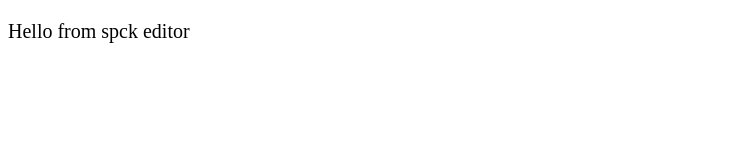
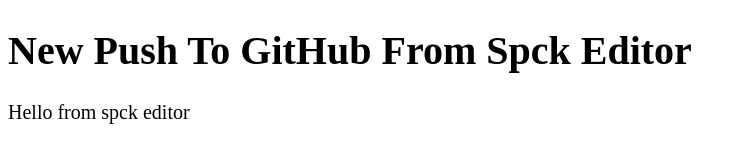
Before and after one commit to arifaanni-colde/HTML-githubTest, a plain HTML site: page index.html in a window 1280 px wide. Shown: the whole page, without its empty margins (0-746 px from the left). Drawn offline with Linux system fonts and the light colour scheme.

Commit message:
Updated HTML with h1 to test 2nd Push or more

```diff
--- a/index.html
+++ b/index.html
@@ -14,7 +14,7 @@
   <link rel="stylesheet" href="style.css">
 </head>
 
-<body>
+<body> <h1>New Push To GitHub From Spck Editor</h1>
   <p>Hello from spck editor</p>
   <!-- Project -->
   <script src="main.js"></script>
```
